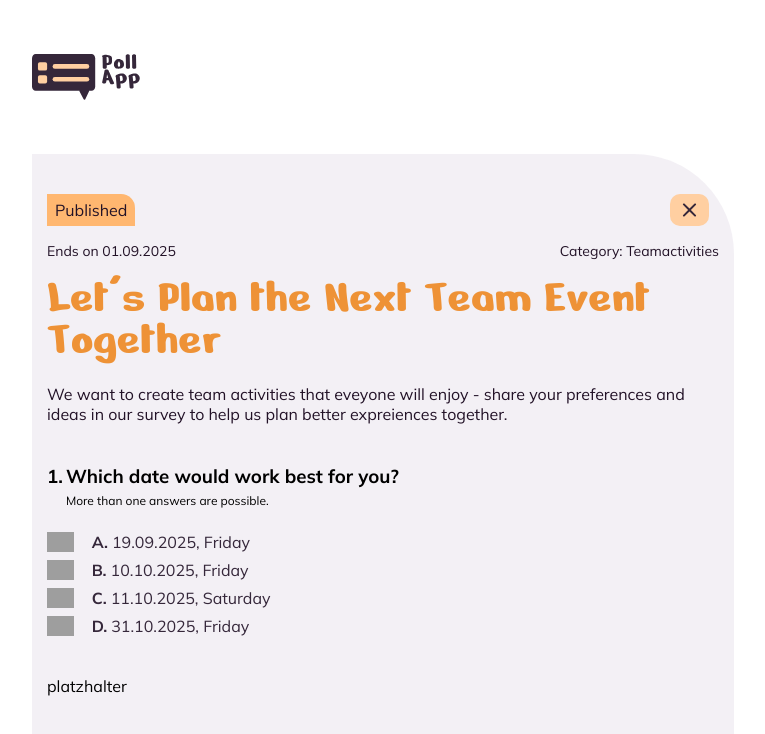
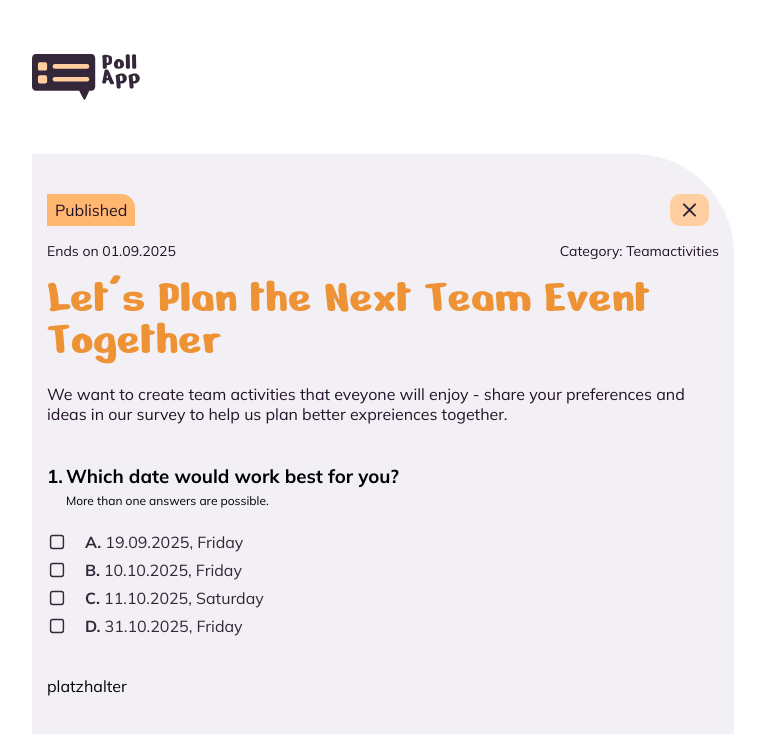
Before and after one commit to dfo81/PollApp, an Angular app: page /survey/1 in a window 1280 px wide. Shown: the top 734 px of the page, without its empty margins (96-861 px from the left). Built offline with nearby package versions, Linux system fonts and the light colour scheme; grey boxes are pictures that could not be loaded; a web font is replaced by a local one.

Commit message:
home responsive corrected

```diff
--- a/src/app/components/home/home.scss
+++ b/src/app/components/home/home.scss
@@ -22,6 +22,7 @@ main {
       font-family: var(--font-heading);
       font-size: 62px;
       line-height: 50px;
+      text-shadow: 3px 3px 5px rgba(0, 0, 0, 0.5);
     }
 
     .illustration {
--- a/src/app/components/published-survey/published-survey.html
+++ b/src/app/components/published-survey/published-survey.html
@@ -29,28 +29,28 @@
           </div>
           <div class="answers">
             <div class="answer">
-              <img src="assets/icons/checkbox_default.svg" alt="" />
+              <img src="assets/icons/checkbox_default_purple.svg" alt="" />
               <div class="answer-content">
                 <h3>A.</h3>
                 <span>19.09.2025, Friday</span>
               </div>
             </div>
             <div class="answer">
-              <img src="assets/icons/checkbox_default.svg" alt="" />
+              <img src="assets/icons/checkbox_default_purple.svg" alt="" />
               <div class="answer-content">
                 <h3>B.</h3>
                 <span>10.10.2025, Friday</span>
               </div>
             </div>
             <div class="answer">
-              <img src="assets/icons/checkbox_default.svg" alt="" />
+              <img src="assets/icons/checkbox_default_purple.svg" alt="" />
               <div class="answer-content">
                 <h3>C.</h3>
                 <span>11.10.2025, Saturday</span>
               </div>
             </div>
             <div class="answer">
-              <img src="assets/icons/checkbox_default.svg" alt="" />
+              <img src="assets/icons/checkbox_default_purple.svg" alt="" />
               <div class="answer-content">
                 <h3>D.</h3>
                 <span>31.10.2025, Friday</span>
@@ -62,7 +62,7 @@
 
       <div class="question-component">platzhalter</div>
 
-      <button>Complete <img src="assets/icons/check.svg" alt=""></button>
+      <button>Complete <img src="assets/icons/check_checked_purple.svg" alt=""></button>
     </div>
   </div>
 </section>
--- a/src/app/components/published-survey/published-survey.scss
+++ b/src/app/components/published-survey/published-survey.scss
@@ -96,9 +96,18 @@
           gap: 18px;
           font-size: 16px;
           align-items: center;
+          cursor: pointer;
+
+          &:hover {
+            background-color: #ee9236;
+          }
 
           img {
             height: 20px;
+
+            &:active {
+              content: url(/assets/icons/check_checked_orange.svg);
+            }
           }
 
           .answer-content {
--- a/src/app/components/surveys/surveys.scss
+++ b/src/app/components/surveys/surveys.scss
@@ -10,7 +10,7 @@ main {
     color: var(--primary-orange);
     text-align: center;
     letter-spacing: 2%;
-    text-shadow: 3px 3px 5px #000;
+    text-shadow: 3px 3px 5px rgba(0, 0, 0, 0.5);
   }
 
   .carousell {
@@ -127,20 +127,24 @@ main {
     padding-bottom: 70px;
 
     .other {
-      display: flex;
-      flex-wrap: wrap;
+      display: grid;
+      grid-template-columns: 1fr;
       gap: 16px;
+
+      @media (min-width: 940px) {
+        grid-template-columns: repeat(2, 1fr);
+      }
 
       .survey {
         display: flex;
         flex-direction: column;
         height: 147px;
-        width: 100%;
         max-width: 513px;
         background-color: #d9d9d914;
         border-radius: 5px 50px 5px 5px;
         padding: 12px 16px;
         cursor: pointer;
+        box-shadow: 2px 3px 5px rgba(0, 0, 0, 0.2);
 
         .title {
           color: var(--secondary-orange);
@@ -151,5 +155,3 @@ main {
     }
   }
 }
-
-* {outline: 1px solid red;}
```
